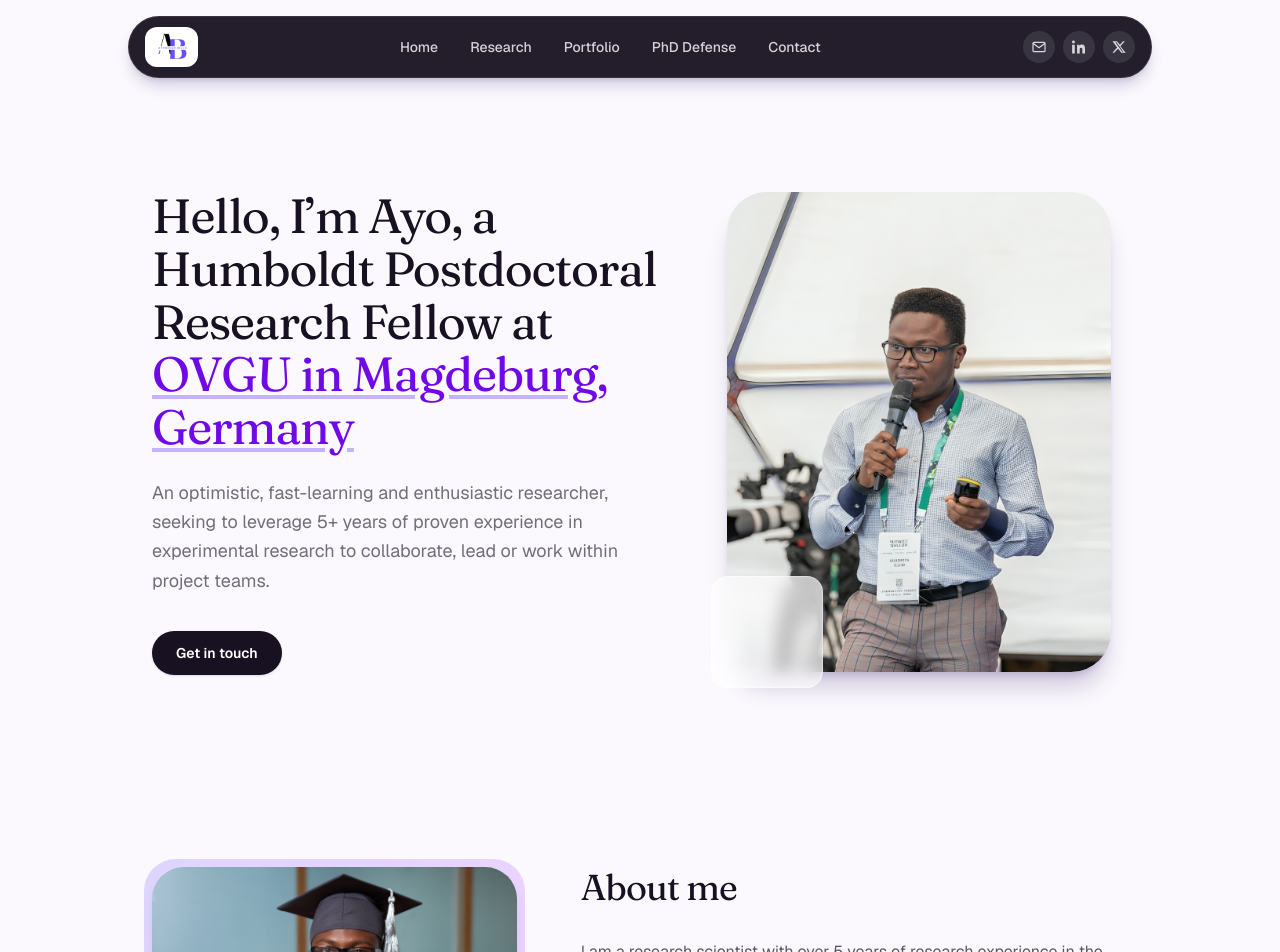
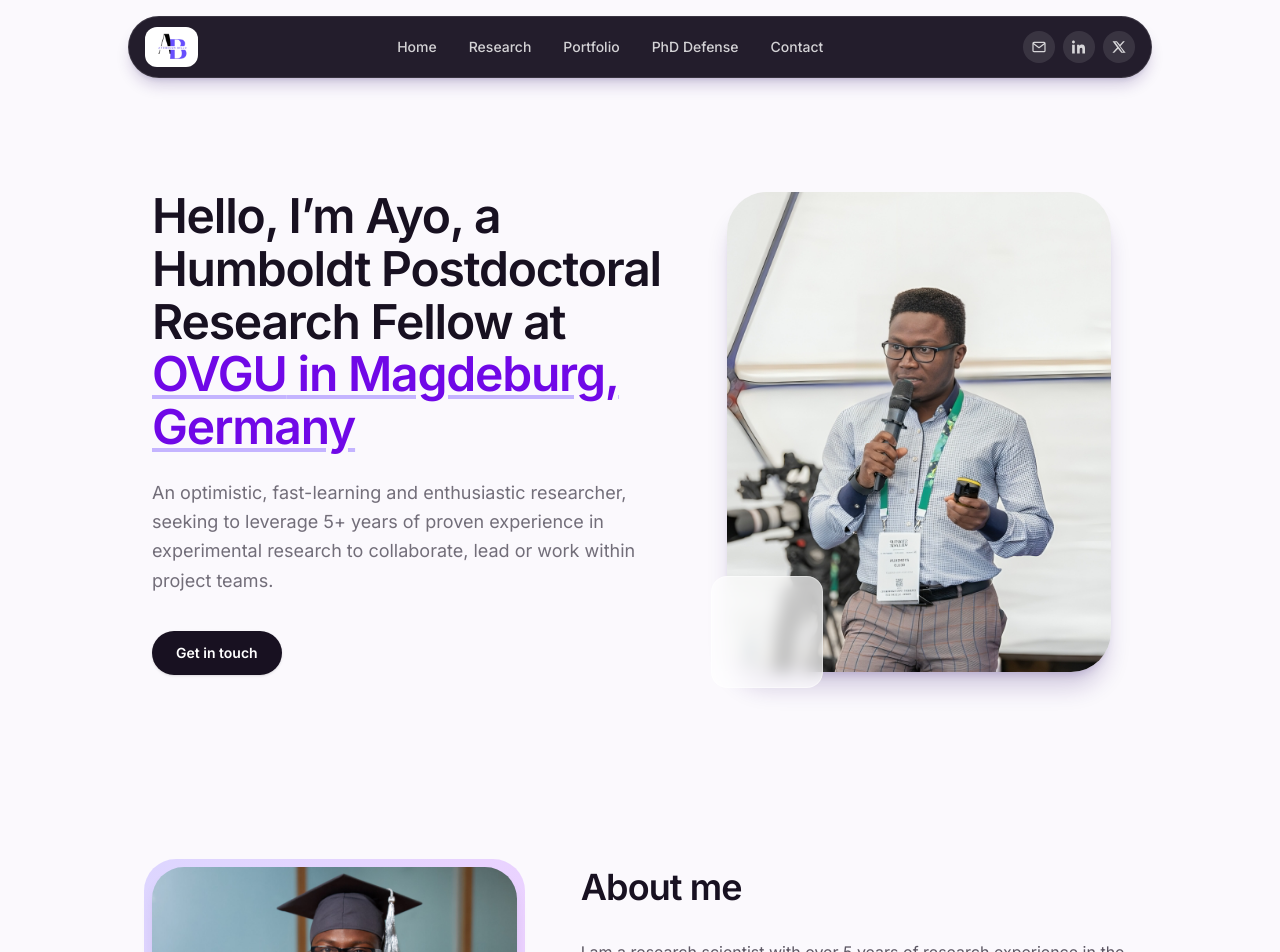
Before and after one commit to ayomikunbello/personal-site, a Next.js app: page / in a window 1280 px wide. Shown: the top 952 px of the page. Built offline with nearby package versions, Linux system fonts and the light colour scheme.

Commit message:
Replace Fraunces serif + Geist pairing with single Inter sans-serif throughout

```diff
--- a/src/app/globals.css
+++ b/src/app/globals.css
@@ -8,9 +8,7 @@
 @theme inline {
   --color-paper: var(--paper);
   --color-ink: var(--ink);
-  --font-sans: var(--font-geist-sans);
-  --font-mono: var(--font-geist-mono);
-  --font-serif: var(--font-fraunces);
+  --font-sans: var(--font-inter);
 }
 
 html {
--- a/src/app/layout.tsx
+++ b/src/app/layout.tsx
@@ -1,23 +1,12 @@
 import type { Metadata } from "next";
-import { Geist, Geist_Mono, Fraunces } from "next/font/google";
+import { Inter } from "next/font/google";
 import Navbar from "@/components/Navbar";
 import Footer from "@/components/Footer";
 import "./globals.css";
 
-const geistSans = Geist({
-  variable: "--font-geist-sans",
+const inter = Inter({
+  variable: "--font-inter",
   subsets: ["latin"],
-});
-
-const geistMono = Geist_Mono({
-  variable: "--font-geist-mono",
-  subsets: ["latin"],
-});
-
-const fraunces = Fraunces({
-  variable: "--font-fraunces",
-  subsets: ["latin"],
-  axes: ["opsz", "SOFT", "WONK"],
 });
 
 export const metadata: Metadata = {
@@ -30,7 +19,7 @@ export default function RootLayout({ children }: LayoutProps<"/">) {
   return (
     <html
       lang="en"
-      className={`${geistSans.variable} ${geistMono.variable} ${fraunces.variable} h-full antialiased`}
+      className={`${inter.variable} h-full antialiased`}
     >
       <body className="min-h-full flex flex-col bg-paper text-ink font-sans">
         <Navbar />
--- a/src/components/About.tsx
+++ b/src/components/About.tsx
@@ -19,7 +19,7 @@ export default function About() {
         </div>
 
         <div>
-          <h2 className="font-serif text-3xl tracking-tight text-ink sm:text-4xl">
+          <h2 className="text-3xl font-semibold tracking-tight text-ink sm:text-4xl">
             {about.heading}
           </h2>
           <div className="mt-8 space-y-5 text-[15px] leading-relaxed text-ink/70 sm:text-base">
--- a/src/components/Contact.tsx
+++ b/src/components/Contact.tsx
@@ -5,7 +5,7 @@ export default function Contact() {
   return (
     <section id="contact" className="scroll-mt-24 bg-paper">
       <div className="mx-auto max-w-2xl px-6 py-16 sm:py-20">
-        <h2 className="font-serif text-3xl tracking-tight text-ink sm:text-4xl">
+        <h2 className="text-3xl font-semibold tracking-tight text-ink sm:text-4xl">
           {contact.heading}
         </h2>
         <p className="mt-4 text-sm leading-relaxed text-ink/60">
--- a/src/components/Hero.tsx
+++ b/src/components/Hero.tsx
@@ -11,7 +11,7 @@ export default function Hero() {
 
       <div className="mx-auto grid max-w-5xl gap-12 px-6 py-20 sm:py-28 lg:grid-cols-[1.1fr_0.9fr] lg:items-center">
         <div>
-          <h1 className="font-serif text-4xl leading-[1.1] tracking-tight text-ink sm:text-5xl">
+          <h1 className="text-4xl font-semibold leading-[1.1] tracking-tight text-ink sm:text-5xl">
             Hello, I&rsquo;m Ayo, a {siteConfig.role} at{" "}
             <a
               href={siteConfig.institutionUrl}
--- a/src/components/Highlights.tsx
+++ b/src/components/Highlights.tsx
@@ -5,7 +5,7 @@ export default function Highlights() {
   return (
     <section className="bg-paper">
       <div className="mx-auto max-w-3xl px-6 py-16 sm:py-20">
-        <h2 className="font-serif text-3xl tracking-tight text-ink sm:text-4xl">
+        <h2 className="text-3xl font-semibold tracking-tight text-ink sm:text-4xl">
           Featured news
         </h2>
 
--- a/src/components/Newsletter.tsx
+++ b/src/components/Newsletter.tsx
@@ -5,7 +5,7 @@ export default function Newsletter() {
   return (
     <section className="bg-violet-50/60">
       <div className="mx-auto max-w-2xl px-6 py-16 text-center sm:py-20">
-        <h2 className="font-serif text-3xl tracking-tight text-ink sm:text-4xl">
+        <h2 className="text-3xl font-semibold tracking-tight text-ink sm:text-4xl">
           {newsletter.heading}
         </h2>
         <p className="mx-auto mt-4 max-w-lg text-sm leading-relaxed text-ink/60">
--- a/src/components/PortfolioStats.tsx
+++ b/src/components/PortfolioStats.tsx
@@ -6,7 +6,7 @@ export default function PortfolioStats() {
     <section className="bg-paper">
       <div className="mx-auto max-w-5xl px-6 py-16 sm:py-20">
         <div className="flex flex-col items-start justify-between gap-6 sm:flex-row sm:items-end">
-          <h2 className="font-serif text-3xl tracking-tight text-ink sm:text-4xl">
+          <h2 className="text-3xl font-semibold tracking-tight text-ink sm:text-4xl">
             Portfolio
           </h2>
           <Link
@@ -27,7 +27,7 @@ export default function PortfolioStats() {
               className="group rounded-3xl border border-ink/10 bg-white p-7 transition-colors hover:border-violet-300 hover:bg-violet-50/50"
             >
               <dt className="text-sm text-ink/50">{stat.label}</dt>
-              <dd className="mt-2 font-serif text-4xl text-ink transition-colors group-hover:text-violet-800">
+              <dd className="mt-2 text-4xl font-semibold text-ink transition-colors group-hover:text-violet-800">
                 {stat.value}
               </dd>
             </Link>
--- a/src/components/ResearchInterests.tsx
+++ b/src/components/ResearchInterests.tsx
@@ -7,7 +7,7 @@ export default function ResearchInterests() {
     <section id="research" className="scroll-mt-24 bg-[#181121]">
       <div className="mx-auto grid max-w-5xl gap-10 px-6 py-16 sm:py-20 lg:grid-cols-[1.2fr_0.8fr] lg:items-start lg:gap-16">
         <div>
-          <h2 className="font-serif text-3xl tracking-tight text-white sm:text-4xl">
+          <h2 className="text-3xl font-semibold tracking-tight text-white sm:text-4xl">
             {researchInterests.heading}
           </h2>
           <div className="mt-8 space-y-5 text-[15px] leading-relaxed text-white/70 sm:text-base">
--- a/src/components/Services.tsx
+++ b/src/components/Services.tsx
@@ -6,7 +6,7 @@ export default function Services() {
   return (
     <section className="bg-violet-50/60">
       <div className="mx-auto max-w-5xl px-6 py-16 sm:py-20">
-        <h2 className="font-serif text-3xl tracking-tight text-ink sm:text-4xl">
+        <h2 className="text-3xl font-semibold tracking-tight text-ink sm:text-4xl">
           How can I help you?
         </h2>
 
@@ -26,7 +26,7 @@ export default function Services() {
                 />
               </div>
               <div className="flex flex-1 flex-col p-8">
-                <h3 className="font-serif text-xl text-ink">{service.title}</h3>
+                <h3 className="text-xl font-semibold text-ink">{service.title}</h3>
                 <p className="mt-3 text-sm leading-relaxed text-ink/60">{service.lede}</p>
                 <ul className="mt-5 space-y-3">
                   {service.bullets.map((bullet) => (
```
